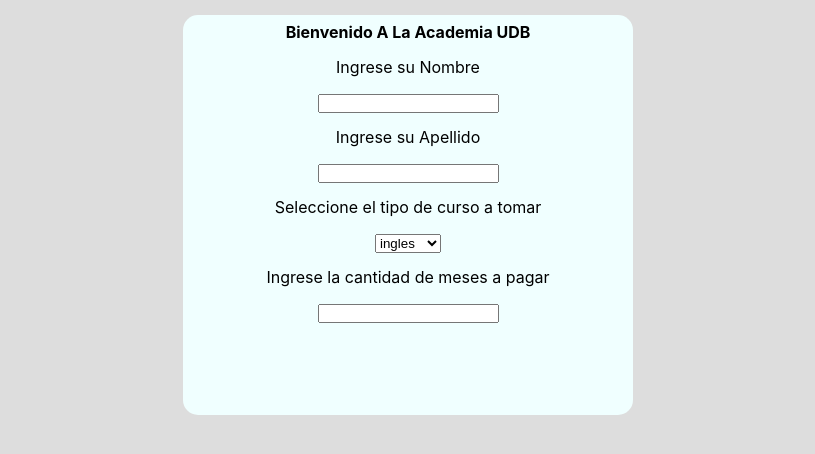
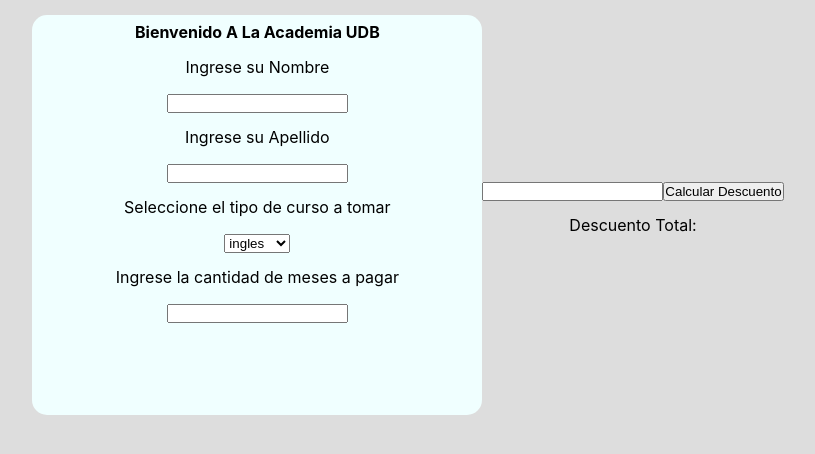
Before and after one commit to Newest007/DesafioPractico1_Ej1, a React (Create React App) app in the folder ejercicio1/: page / in a window 1280 px wide. Shown: the top 454 px of the page, without its empty margins (262-1077 px from the left). Built offline with nearby package versions, Linux system fonts and the light colour scheme.

Commit message:
Modificando

```diff
--- a/ejercicio1/package.json
+++ b/ejercicio1/package.json
@@ -6,6 +6,7 @@
     "@testing-library/jest-dom": "^5.17.0",
     "@testing-library/react": "^13.4.0",
     "@testing-library/user-event": "^13.5.0",
+    "mathjs": "^11.10.1",
     "react": "^18.2.0",
     "react-dom": "^18.2.0",
     "react-scripts": "5.0.1",
--- a/ejercicio1/src/App.js
+++ b/ejercicio1/src/App.js
@@ -1,7 +1,6 @@
 import logo from './logo.svg';
 import Input from './components/Input';
 import Inputmes from './components/Input-meses';
-import Mostrar from './components/Mostrar';
 import Select from './components/Select';
 import Registro from './components/Registro';
 import './App.css';
@@ -26,7 +25,7 @@
 
       </div>
       <div>
-        <Mostrar></Mostrar>
+        <Registro/>
       </div>
     </div>
   );
--- a/ejercicio1/src/components/Registro.jsx
+++ b/ejercicio1/src/components/Registro.jsx
@@ -1,23 +1,41 @@
 import React,{useState} from "react";
+import {evaluate} from "mathjs";
 
 function Registro(){
 
-    const [datos, setDatos] = useState(null);
+    const [descuento, setDescuento] = useState(null);
+    const [inputDato, setInputDato] = useState('');
 
-    const registrarDatos = () => {
-        const datosGuardados = datos;
+    const calcularDescuento = () => {
+
+        const valor = 25*0.1;
+
+        if(!inputDato){
+            alert ('El valor no puede estar vacio');
+        }
+        else{
+            if(inputDato == 1){
+                descuento = 0;
+            }
+            if(2<=inputDato<=3 ){
+                descuento = 25*0.1 - inputDato;
+            }
+
+        }
+
+
     }
 
     const handleInputChange = (event) => {
-        setDatos(event.target.value);
+        setInputDato(event.target.value);
     }
 
     return(
         <>
             <div>
-                <input type="text" value={datos} onChange={handleInputChange}></input>
-                <button onClick={registrarDatos}>Guardar Datos</button>
-                <p>Datos Guardados: {datos} </p>
+                <input type="text" name="mese" onChange={handleInputChange} ></input>
+                <button onClick={calcularDescuento}>Calcular Descuento</button>
+                <p>Descuento Total: {descuento} </p>
 
             </div>
         </>
```
Also changed, not shown: 1 other file (tests, documents, lock files or other folders).
